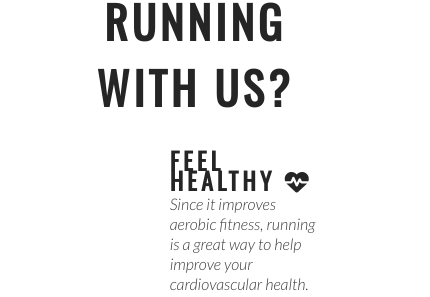
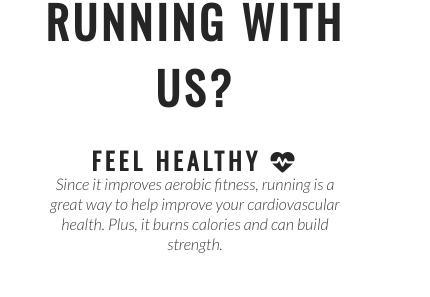
Before and after one commit to GingeHagler/love-running, a plain HTML site: page index.html in a window 390 px wide. Shown: the part 828-1125 px from the top of the page, 430 px wide, since content can reach past the window. Drawn offline with nearby package versions, Linux system fonts and the light colour scheme.

Commit message:
Add style for club ethos section on mobile screens

```diff
--- a/assets/css/style.css
+++ b/assets/css/style.css
@@ -214,7 +214,7 @@ hr {
     text-align: center;
     border: 2px solid white;
     box-sizing: border-box;
-    }
+}
 
 #times h2 {
     color: #fafafa;
@@ -250,7 +250,7 @@ footer {
     column-gap: 0;
 }
 
-#photos > img {
+#photos>img {
     width: 100%;
 }
 
@@ -271,7 +271,8 @@ footer {
     margin: 0;
 }
 
-#left-about, #right-about {
+#left-about,
+#right-about {
     width: 100%;
     float: left;
     padding: 0;
@@ -297,5 +298,28 @@ hr {
         margin-left: 30px;
         margin-bottom: 20px;
         line-height: 25px;
-        }
+    }
 }
+
+    #cover-text {
+        left: 0;
+}
+    #club-ethos {
+        width: 90%;
+        height: 1200px;
+        margin: 0 auto;
+    }
+
+    .left-about-heading, .right-about-heading {
+        width: inherit;
+    }
+
+    .left-about-heading h2, .right-about-heading h2 {
+        width: 100%;
+        text-align: center;
+    }
+
+    .left-about-heading p, .right-about-heading p {
+        text-align: center;
+        padding: 0 20px;
+    }
```
